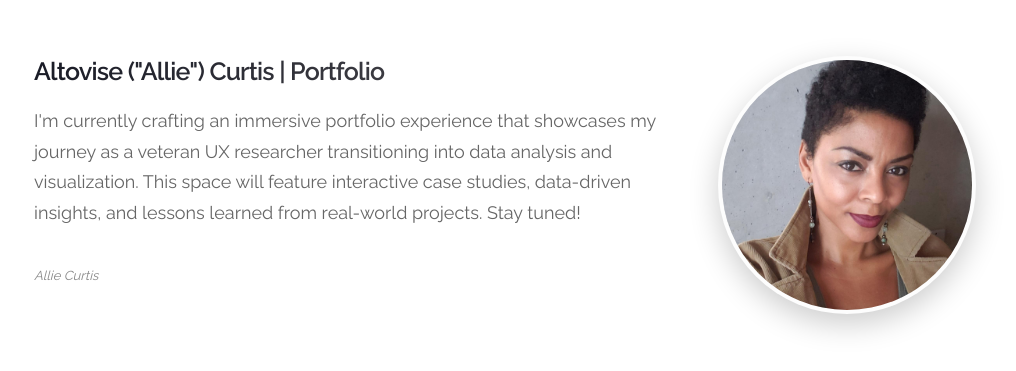
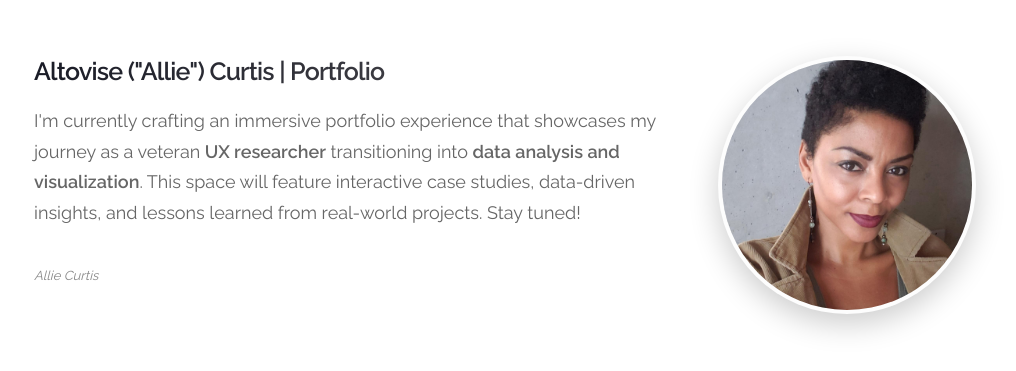
Before and after one commit to altovise/starter, a website: page index.html in a window 1280 px wide. Shown: the part 215-586 px from the top of the page, without its empty margins (126-1142 px from the left). Drawn offline with Linux system fonts and the light colour scheme.

Commit message:
Add styling to key text on intro

```diff
--- a/index.html
+++ b/index.html
@@ -227,7 +227,7 @@
       <div class="row">
         <div class="eight columns content-section">
           <h4>Altovise ("Allie") Curtis | Portfolio</h4>
-          <p>I'm currently crafting an immersive portfolio experience that showcases my journey as a veteran UX researcher transitioning into data analysis and visualization. This space will feature interactive case studies, data-driven insights, and lessons learned from real-world projects. Stay tuned!
+          <p>I'm currently crafting an immersive portfolio experience that showcases my journey as a veteran <strong>UX researcher</strong> transitioning into <strong>data analysis and visualization</strong>. This space will feature interactive case studies, data-driven insights, and lessons learned from real-world projects. Stay tuned!
             <br><br>
             <em>Allie Curtis</em>
           </p>
```
